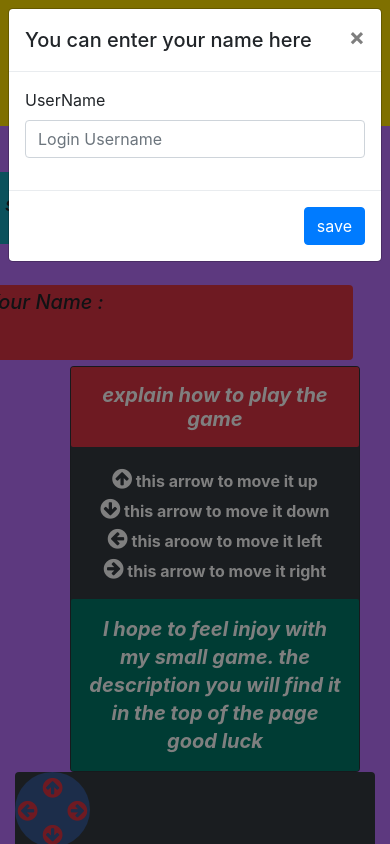
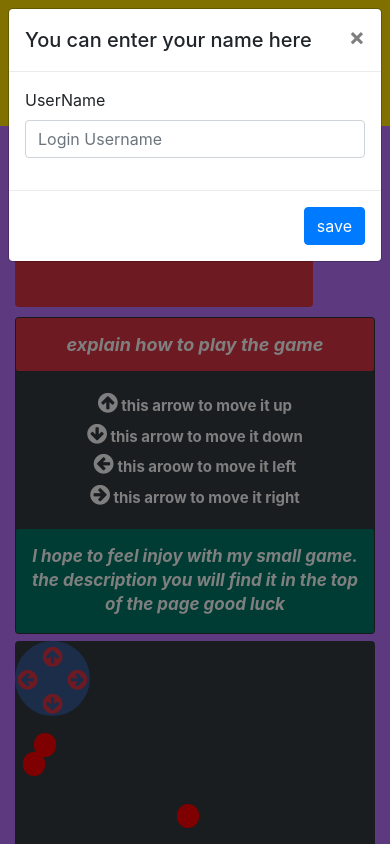
Before and after one commit to Amin-bash/Ball-Game, a plain HTML site: page index.html in a window 390 px wide. Shown: the top 844 px of the page. Drawn offline with nearby package versions, Linux system fonts and the light colour scheme.

Commit message:
responsive change

```diff
--- a/index.html
+++ b/index.html
@@ -21,7 +21,7 @@
         <div class="col-md-3 offset-md-3 fix-score bg-info rounded p-3">
           <h5 class=" text-left fnt-itaic p-score">score: <span id="scorePoints"> </span></h5>
         </div>
-        <div class="col-md-3 offset-md-2 p-1 fix-ur-name">
+        <div class="col-md-3 offset-md-2  fix-ur-name">
           <div class="bg-danger rounded p-and-textLeft">
             <div class="col-md-12 ">
               <h5 class="fnt-itaic">Your Name :</h5>
@@ -36,21 +36,19 @@
         <div class="col-md-12">
           <div class=" row margin-auto">
             <div class="col-lg-2 col-md-12  p-0 text-center fix-inThe-middle">
-              <div class="card bg-dark mb-3 height-card">
-                  <h5 class="card-title pt-3 bg-card-title bg-danger fnt-itaic">explain how to play the game</h5>
+              <div class="card bg-dark fnt-card1 height-card">
+                  <h5 class="card-title fnt-card-title pt-3 bg-card-title bg-danger fnt-itaic">explain how to play the game</h5>
                 <div class="card-body text-white font-weight-bold pb-0 pt-2">
                   <p class="mb-1"><i class="card-text fa fa-arrow-circle-up font"></i> this arrow to move it up</p>
                   <p class="mb-1"> <i class="card-text fa fa-arrow-circle-down font"></i> this arrow to move it down</p>
                   <p class="mb-1"><i class="card-text fa fa-arrow-circle-left font mr-1"></i>this aroow to move it left</p>
-                  <p class="mb-0"><i class="card-text fa fa-arrow-circle-right font"></i> this arrow to move it right</p>
+                  <p class="last-arrow-explain"><i class="card-text fa fa-arrow-circle-right font"></i> this arrow to move it right</p>
                 </div>
-                <h5 class="card-title pt-3 bg-card-title bg-green fnt-itaic mb-0 line-height">I hope to feel injoy with my small game. the description you will find it in the top of the page good luck</h5>
+                <h5 class="card-title pt-3 bg-card-title bg-green fnt-itaic mb-0 footer-card line-height">I hope to feel injoy with my small game. the description you will find it in the top of the page good luck</h5>
               </div>
-
             </div>
             <div class="col-lg-8 col-md-12 p-0">
                 <div id="main-bg" class="bg-dark rounded chang-w-h">
-                  <!-- <span id="thePoint" class="text-danger point-position">O</span> -->
                     <div id="theBall" class="position">
                         <span class="mb-0 mt-0"><i id="btnTop" class="font fa fa-arrow-circle-up mt-1 text-danger"></i></span>
                         <p class="mr-t mb-0"><i id="btnLeft" class="fa fa-arrow-circle-left margin font text-danger"></i><i id="btnRight" class="font fa fa-arrow-circle-right text-danger"></i></p>
@@ -93,9 +91,9 @@
        </div>
      </div>
    </div>
-   <div class="container-fluid">
+   <div class="container-fluid none">
     <div class="row bg-footer p-1">
-        <div class="col-md-12">
+        <div class="col-md-12 ">
             <div class="mt-5">
                 <div class="container">
                     <div class="row">
--- a/style-game.css
+++ b/style-game.css
@@ -69,6 +69,7 @@ body{
     right: 33px;
     bottom: 2px;
     margin-top: 25px;
+    padding: .25px;
 }
 .p-and-textLeft{
     padding: 5px 0px 1px 0px;
@@ -93,3 +94,100 @@ body{
 .p-score{
     padding: 4px;
 }
+.last-arrow-explain{
+    margin-bottom: 0;
+}
+.none{
+    visibility: visible;
+}
+.fnt-card1{
+    font-size: 16px;
+}
+.fnt-card-title{
+    font-size: 20px;
+}
+.footer-card{
+    font-size: 20px;
+}
+@media(max-width: 1199px){
+    .fnt-card1{
+        font-size: 15px;
+    }
+    .fnt-card-title{
+        font-size: 18px;
+    }
+    .footer-card{
+        font-size: 17px;
+    }
+}
+@media(max-width: 991px){
+    .fix-inThe-middle {
+         margin-right: 0;
+         margin-left: 0;
+         margin-bottom: 15px;
+    }
+    .last-arrow-explain{
+        margin-bottom: 20px;
+    }
+    .none{
+        visibility: hidden;
+    }
+
+}
+@media(max-width: 766px){
+    .fix-ur-name{
+        position: relative;
+        margin-bottom: 7px;
+        width: 94%;
+        left: 15px;
+        margin-top: 0;
+
+    }
+    .fix-inThe-middle {
+        margin-right: 0;
+        margin-left: 0;
+        margin-bottom: 7px;
+    }
+    .fix-score {
+        position: relative;
+        bottom: 9px;
+        margin-top: 20px;
+        width: 94%;
+        left: 16px;
+    }
+    .points {
+        position: absolute;
+        background-color: #ff0000;
+        text-align: center;
+        color: red;
+        width: 4%;
+        border-radius: 50px;
+    }
+}
+@media(max-width: 400px){
+    .points {
+        position: absolute;
+        background-color: #ff0000;
+        text-align: center;
+        color: red;
+        width: 6%;
+        border-radius: 50px;
+    }
+    .fix-ur-name {
+        position: relative;
+        margin-bottom: 7px;
+        width: 298px;
+        left: 15px;
+        margin-top: 0;
+    }
+    .fix-score {
+        position: relative;
+        bottom: 9px;
+        margin-top: 20px;
+        width: 298px;
+        left: 16px;
+    }
+    .chang-w-h {
+        height: 400px;
+    }
+}
--- a/theTest.js
+++ b/theTest.js
@@ -207,10 +207,7 @@ function removePointsInsideBall(ball) {
                         // var createBalls = createBalls();
                         score++;
                         scorePoints.innerHTML = score;
-                        console.log('score is ' + score);
                         countPoints++;
-                        console.log(countPoints);
-
                         // get the width and height of the ball
                         var ballWidth = ball.offsetWidth;
                         // console.log('BallHeight: ' + ballHeight);
@@ -283,7 +280,7 @@ function createBalls() {
     //create the elements of the points
     var element = document.createElement('span');
     playground.appendChild(element);
-    var text = document.createTextNode(countPoints);
+    var text = document.createTextNode('o');
     element.appendChild(text);
 
     // create classes for the points
```
